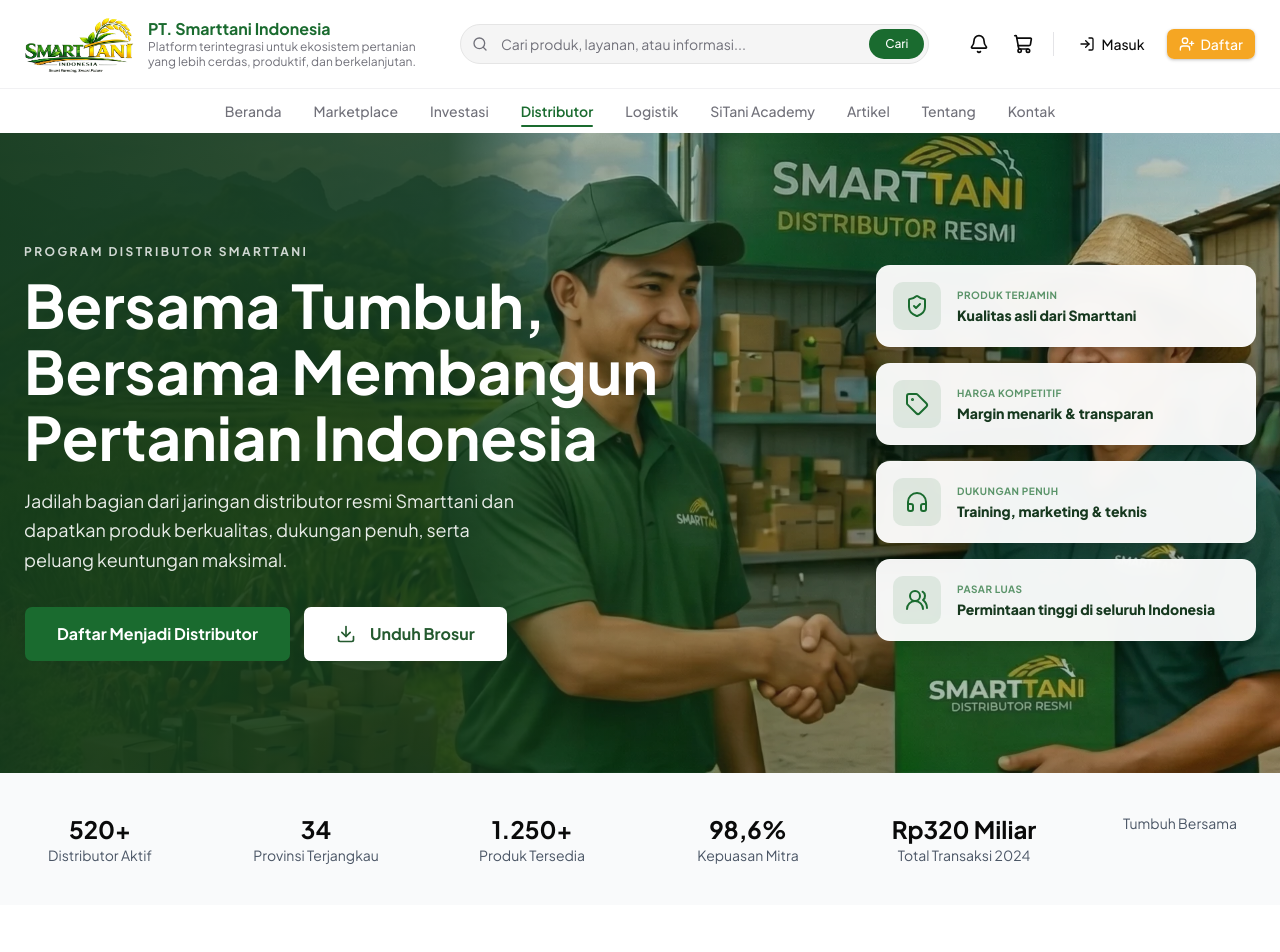
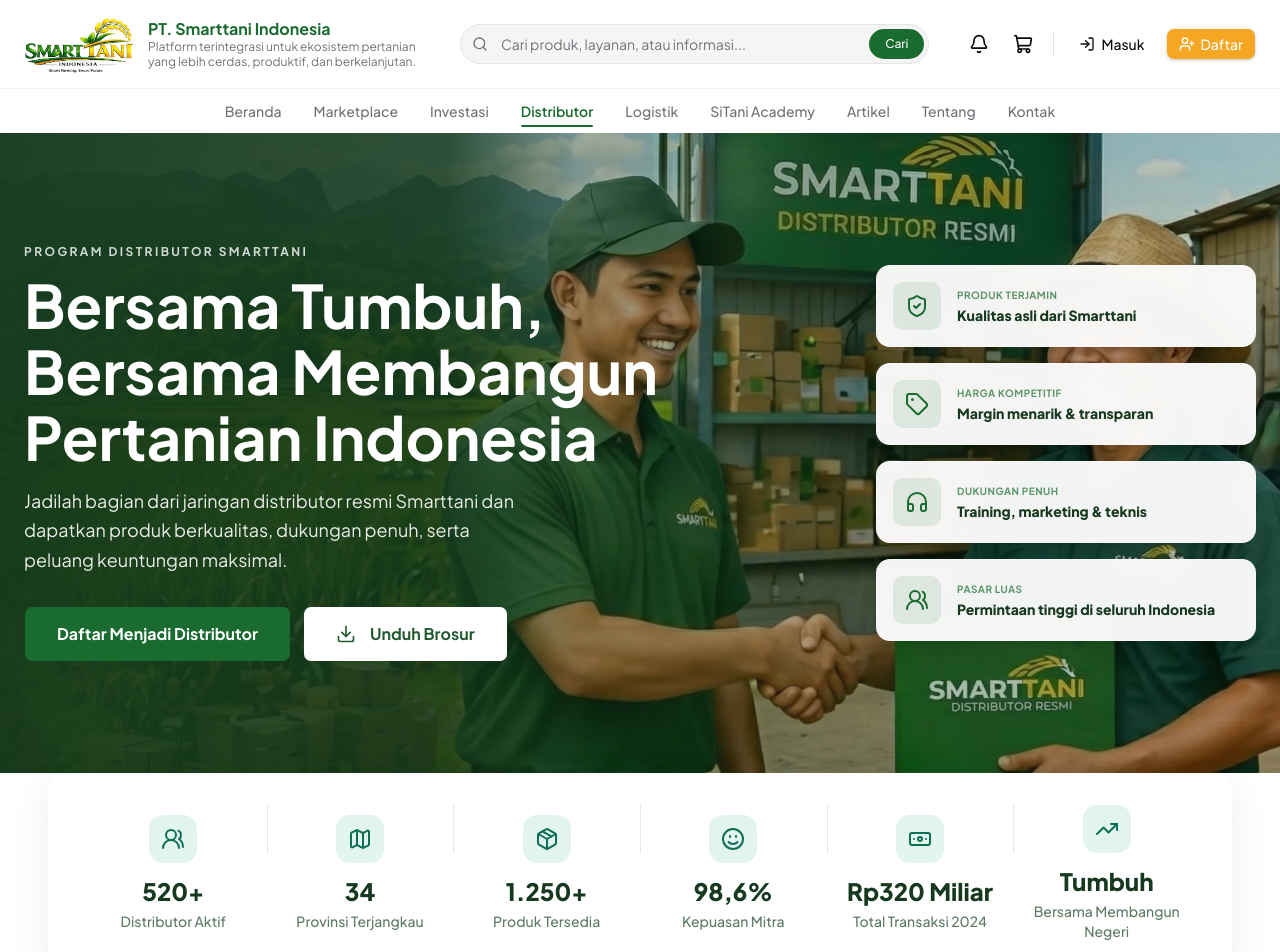
Before and after one commit to SyariefHayat/smartTani, a Next.js app: page /distributor in a window 1280 px wide. Shown: the top 952 px of the page. Built offline with nearby package versions, Linux system fonts and the light colour scheme.

Commit message:
feat(distributor): implement Stats Bar section with 6 key metrics

```diff
--- a/app/distributor/page.tsx
+++ b/app/distributor/page.tsx
@@ -1,7 +1,7 @@
 import type { Metadata } from "next";
 import { DISTRIBUTOR_META } from "@/constants/distributor";
 import DistributorHeroSection from "@/components/sections/distributor/DistributorHeroSection";
-import DistributorStatsBarSection from "@/components/sections/distributor/DistributorStatsBarSection";
+import StatsBarDistributorSection from "@/components/sections/distributor/StatsBarDistributorSection";
 import DistributorKeuntunganSection from "@/components/sections/distributor/DistributorKeuntunganSection";
 import DistributorProdukKategoriSection from "@/components/sections/distributor/DistributorProdukKategoriSection";
 import DistributorStepsSection from "@/components/sections/distributor/DistributorStepsSection";
@@ -16,7 +16,7 @@
   return (
     <main className="min-h-screen bg-white">
       <DistributorHeroSection />
-      <DistributorStatsBarSection />
+      <StatsBarDistributorSection />
       <DistributorKeuntunganSection />
       <DistributorProdukKategoriSection />
       <DistributorStepsSection />
--- a/components/sections/distributor/DistributorStatsBarSection.tsx
+++ /dev/null
@@ -1,21 +0,0 @@
-import React from "react";
-import { DISTRIBUTOR_STATS_BAR } from "@/constants/distributor";
-
-const DistributorStatsBarSection = () => {
-  return (
-    <section className="bg-gray-50 py-10">
-      <div className="container">
-        <div className="grid grid-cols-2 md:grid-cols-3 lg:grid-cols-6 gap-4">
-          {DISTRIBUTOR_STATS_BAR.map((stat, index) => (
-            <div key={index} className="text-center">
-              <div className="text-2xl font-bold">{stat.value}</div>
-              <div className="text-sm text-gray-600">{stat.label}</div>
-            </div>
-          ))}
-        </div>
-      </div>
-    </section>
-  );
-};
-
-export default DistributorStatsBarSection;
--- /dev/null
+++ b/components/sections/distributor/StatsBarDistributorSection.tsx
@@ -0,0 +1,38 @@
+import React from "react";
+import { DISTRIBUTOR_STATS_BAR } from "@/constants/distributor";
+import { StatItem } from "../beranda/StatItem";
+import { Separator } from "@/components/ui/separator";
+
+const StatsBarDistributorSection = () => {
+  return (
+    <section className="relative px-5 sm:px-8 md:px-10 lg:px-12">
+      <div className="mx-auto max-w-7xl rounded-2xl bg-white p-6 shadow-[0_12px_40px_rgba(0,0,0,0.08)] md:p-8">
+        <div className="grid grid-cols-2 gap-y-8 sm:grid-cols-3 md:grid-cols-6 md:gap-y-0">
+          {DISTRIBUTOR_STATS_BAR.map((item, index) => {
+            return (
+              <div
+                key={item.label}
+                className="relative flex items-center justify-center"
+              >
+                <StatItem
+                  icon={item.icon}
+                  value={item.value}
+                  label={item.label}
+                />
+
+                {index < DISTRIBUTOR_STATS_BAR.length - 1 && (
+                  <Separator
+                    orientation="vertical"
+                    className="absolute -right-px hidden h-12 md:block bg-slate-200"
+                  />
+                )}
+              </div>
+            );
+          })}
+        </div>
+      </div>
+    </section>
+  );
+};
+
+export default StatsBarDistributorSection;
--- a/constants/distributor.ts
+++ b/constants/distributor.ts
@@ -1,3 +1,12 @@
+import {
+  UsersRound,
+  Map,
+  Package,
+  Smile,
+  Banknote,
+  TrendingUp,
+} from "lucide-react";
+
 export const DISTRIBUTOR_META = {
   title:
     "Program Distributor Smarttani — Bersama Tumbuh, Bersama Membangun Pertanian Indonesia",
@@ -27,12 +36,12 @@
 };
 
 export const DISTRIBUTOR_STATS_BAR = [
-  { value: "520+", label: "Distributor Aktif" },
-  { value: "34", label: "Provinsi Terjangkau" },
-  { value: "1.250+", label: "Produk Tersedia" },
-  { value: "98,6%", label: "Kepuasan Mitra" },
-  { value: "Rp320 Miliar", label: "Total Transaksi 2024" },
-  { label: "Tumbuh Bersama", sublabel: "Membangun Pertanian Negeri" },
+  { value: "520+", label: "Distributor Aktif", icon: UsersRound },
+  { value: "34", label: "Provinsi Terjangkau", icon: Map },
+  { value: "1.250+", label: "Produk Tersedia", icon: Package },
+  { value: "98,6%", label: "Kepuasan Mitra", icon: Smile },
+  { value: "Rp320 Miliar", label: "Total Transaksi 2024", icon: Banknote },
+  { value: "Tumbuh", label: "Bersama Membangun Negeri", icon: TrendingUp },
 ];
 
 export const DISTRIBUTOR_KEUNTUNGAN = {
```
